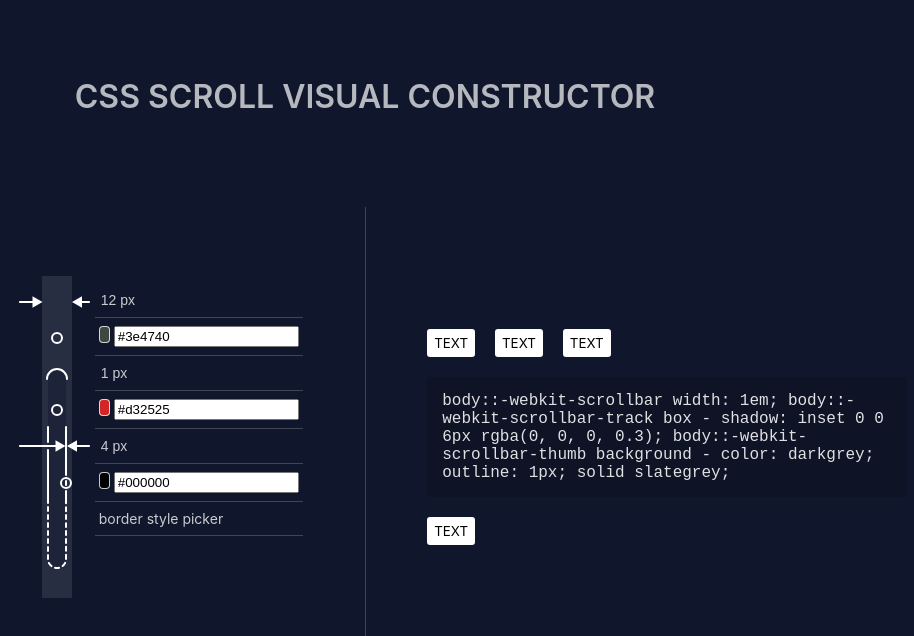
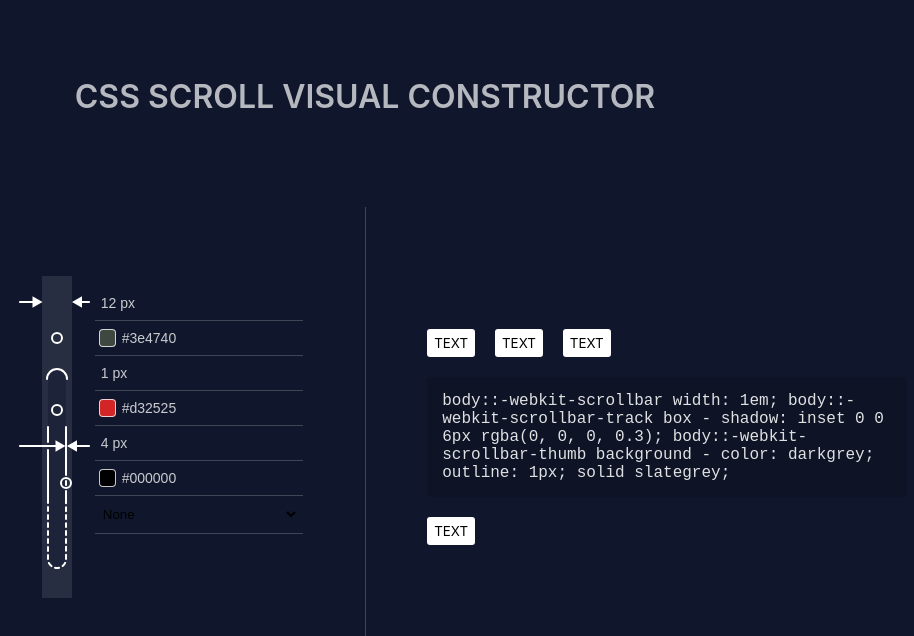
Before and after one commit to Dompower25/scroll-generator-react, a React (Vite) app: page / in a window 1280 px wide. Shown: the top 636 px of the page, without its empty margins (275-1189 px from the left). Built offline with nearby package versions, Linux system fonts and the light colour scheme.

Commit message:
created border styles select fix styles components

```diff
--- a/src/components/inputs/ScrollbarBorderStylePicker/index.tsx
+++ b/src/components/inputs/ScrollbarBorderStylePicker/index.tsx
@@ -1,9 +1,25 @@
 import React from 'react';
+import styles from "./style.module.scss";
+
 
 const ScrollbarBorderStylePicker = () => {
     return (
         <>
-        <p>ScrollbarBorderStylePicker</p>
+            <select name="border_style" className={styles.borderPicker}>
+                <option value="none">None</option>
+                <option value="solid">Solid</option>
+                <option value="dotted">Dotted</option>
+                <option value="dashed">Dashed</option>
+                <option value="double">Double</option>
+                <option value="inherit">Inherit</option>
+                <option value="groove">Groove</option>
+                <option value="hidden">Hidden</option>
+                <option value="initial">Initial</option>
+                <option value="inset">Inset</option>
+                <option value="ridge">Ridge</option>
+                <option value="unset">Unset</option>
+                <option value="outset">Outset</option>
+            </select>
         </>
     )
 }
--- a/src/components/inputs/ScrollbarBorderStylePicker/style.module.scss
+++ b/src/components/inputs/ScrollbarBorderStylePicker/style.module.scss
@@ -0,0 +1,8 @@
+@import "../../../styles/variables.scss";
+
+.borderPicker {
+    width: 100%;
+    height: 21px;
+    border: none;
+    @include background_page(#10162C);
+}
--- a/src/components/inputs/ScrollbarColorPicker/style.module.scss
+++ b/src/components/inputs/ScrollbarColorPicker/style.module.scss
@@ -1,16 +1,29 @@
+@import "../../../styles/variables.scss";
+
 .wrapperColorPicker {
     display: flex;
 }
 
 .showColor {
     margin-right: 4px;
-    width: 15px;
-    height: 15px;
+    width: 17px;
     border: 1px solid rgba(255, 255, 255, 0.78);
     border-radius: 4px;
 }
 
-// .reactColorPicker {
-//     position: absolute;
+.input {
+    color: rgba(255, 255, 255, 0.78);
+    font-weight: 400;
+    font-size: 14px;
+    left: 0px;
+    border: none;
+    width: 100%;
+    background: none;
+    place-content: inherit;
 
-// }
+    &:focus {
+      outline: none;
+      -webkit-box-shadow: none;
+      box-shadow: none;
+    }
+  }
--- a/src/components/inputs/ScrollbarEnteringSize/index.tsx
+++ b/src/components/inputs/ScrollbarEnteringSize/index.tsx
@@ -8,7 +8,9 @@ interface IScrollbarEnteringSize {
 }
 const inputValueFiltres = (change: string): string | null => {
   const enter = change?.match(/[0-9]/gi)?.join("");
-  return enter ? `${enter.replace(/px/gi, '')} px` : null
+  return enter
+            ? `${enter.replace(/px/gi, '')} px`
+            : null
 }
 
 const ScrollbarEnteringSize: FC<IScrollbarEnteringSize> = ({ defaultSize}) => {
@@ -21,7 +23,7 @@ const ScrollbarEnteringSize: FC<IScrollbarEnteringSize> = ({ defaultSize}) => {
       <input
         type="text"
         className={styles.input}
-        value={size || 0}
+        value={size || '0 px'}
         typeof="string"
         onChange={(e)=> setSize(inputValueFiltres(e.target.value))}
       />
--- a/src/components/wrapper/index.tsx
+++ b/src/components/wrapper/index.tsx
@@ -2,6 +2,7 @@ import styles from './style.module.scss';
 
 import ScrollbarColorPicker from '../inputs/ScrollbarColorPicker/index.js';
 import ScrollbarEnteringSize from '../inputs/ScrollbarEnteringSize/index.js';
+import ScrollbarBorderStylePicker from '../inputs/ScrollbarBorderStylePicker/index.js';
 import SButton from '../buttons/SButton/index.js';
 
 // import useCopyText from "../api/useCopyText.js";
@@ -53,7 +54,9 @@ const Wrapper = ({ }) => {
               <div className={styles.input_scrollbar_style}>
                 <ScrollbarColorPicker defaultColorInHexCode='#000000' key={'cp3'}/>
               </div>
-              <div className={styles.input_scrollbar_style}>border style picker</div>
+              <div className={styles.input_scrollbar_style}>
+                <ScrollbarBorderStylePicker/>
+              </div>
             </div>
           </div>
         </section>
```
Also changed, not shown: src/index.scss (line endings or trailing spaces).
